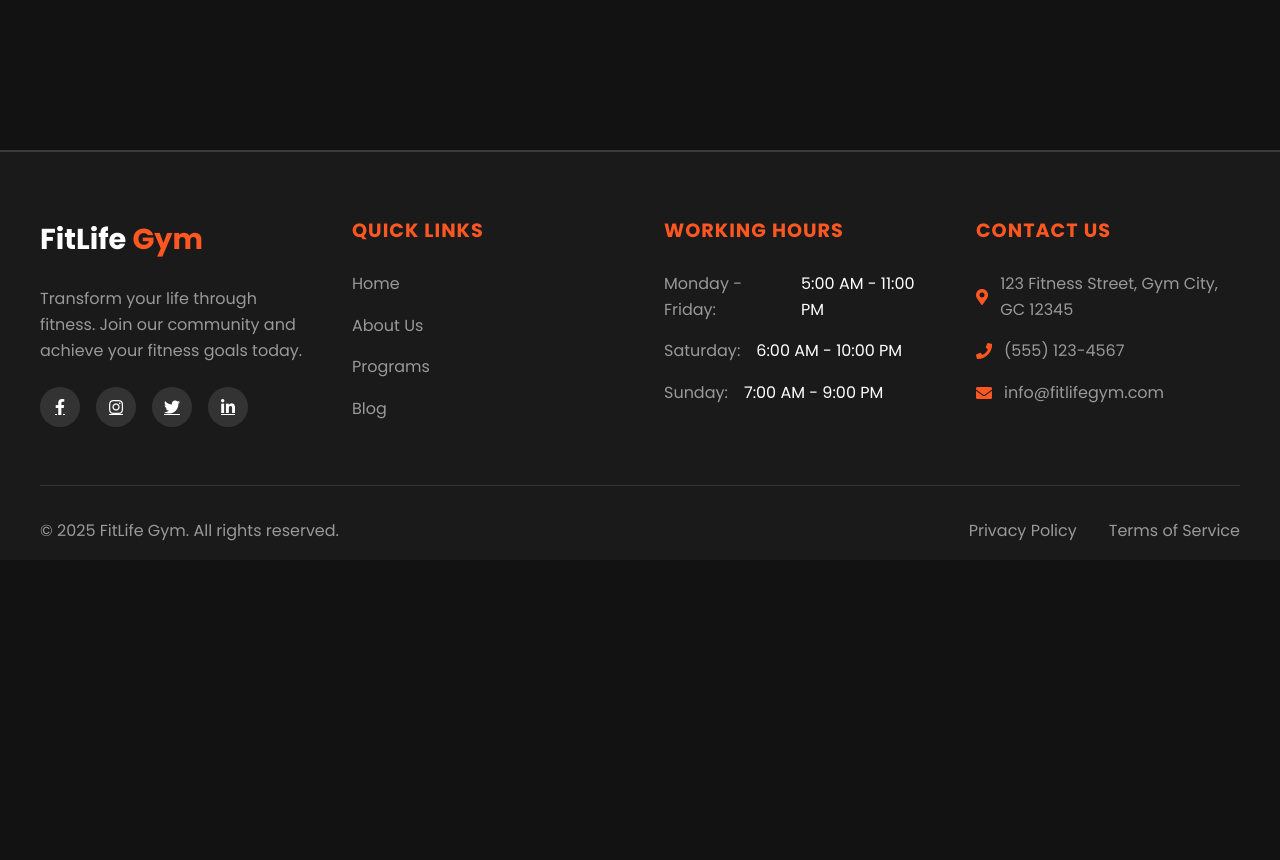
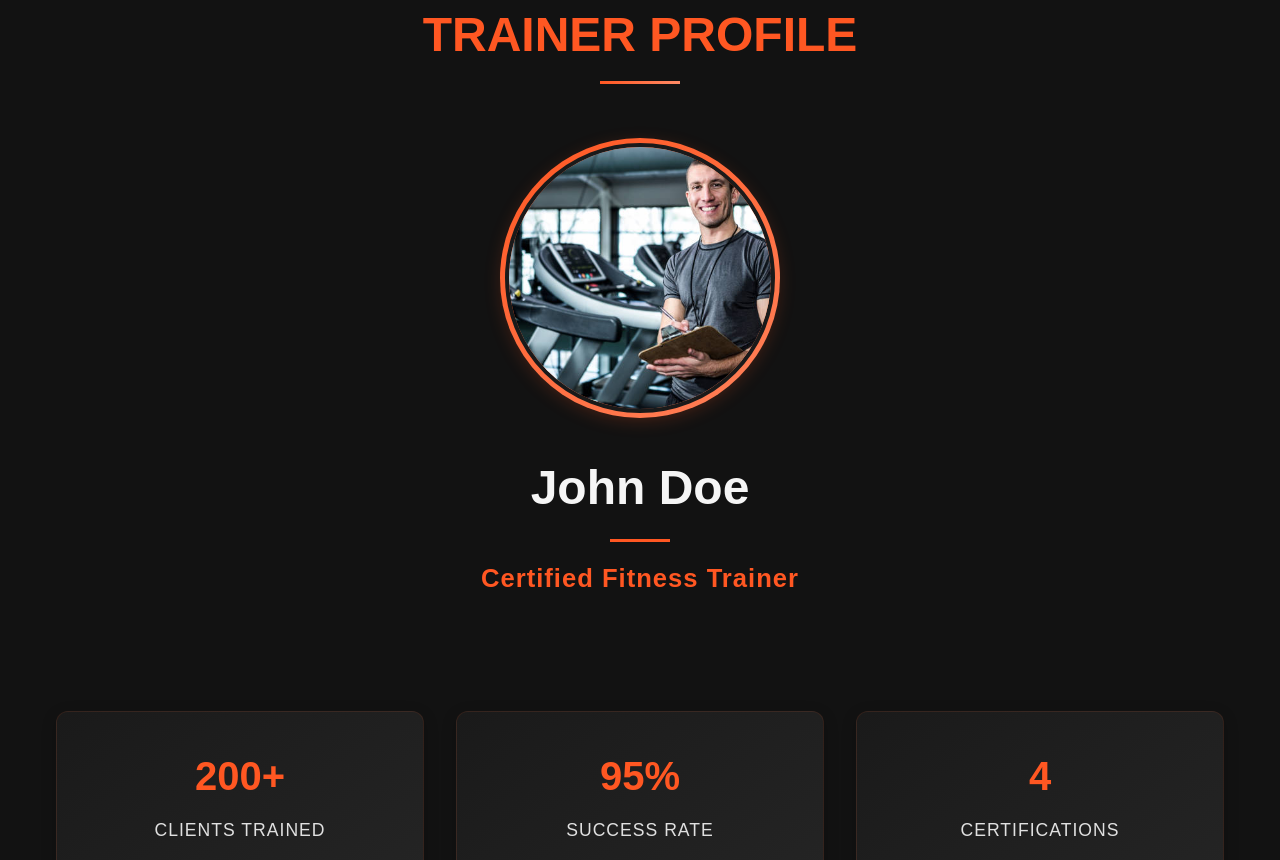
Before and after one commit to TusharGhosh56/Fit_Club, a React (Create React App) app: page /profile in a window 1280 px wide. Shown: the part 240-1100 px from the top of the page. Before the commit the page ends 800 px from the top, so only its background shows below. Built offline with nearby package versions, Linux system fonts and the light colour scheme.

Commit message:
profile page added

```diff
--- a/public/index.html
+++ b/public/index.html
@@ -26,7 +26,7 @@
       work correctly both with client-side routing and a non-root public URL.
       Learn how to configure a non-root public URL by running `npm run build`.
     -->
-    <title>React App</title>
+    <title>Fitclub - Fitness with community</title>
   </head>
   <body>
     <noscript>You need to enable JavaScript to run this app.</noscript>
--- a/src/App.js
+++ b/src/App.js
@@ -7,6 +7,7 @@ import About from './pages/About';
 import Blog from './pages/Blog';
 import Login from './pages/Login';
 import Signup from './pages/Signup';
+import Profile from './pages/Profile';
 import './App.css';
 
 function App() {
@@ -22,6 +23,7 @@ function App() {
             <Route path="/blog" element={<Blog />} />
             <Route path="/login" element={<Login />} />
             <Route path="/signup" element={<Signup />} />
+            <Route path="/profile" element={<Profile />} />
           </Routes>
         </main>
         <Footer />
--- a/src/components/Navbar.js
+++ b/src/components/Navbar.js
@@ -11,9 +11,9 @@ function Navbar() {
         <li><Link to="/about">About</Link></li>
         <li><Link to="/blog">Blog</Link></li>
         <li className="auth-links">
-          <Link to="/login" className="login-btn">Login</Link>
-          <Link to="/signup" className="signup-btn">Sign Up</Link>
+          <Link to="/login" className="login-btn">Login/Signup</Link>
         </li>
+        <li><Link to="/profile">Profile</Link></li>
       </ul>
     </nav>
   );
--- a/src/css/Navbar.css
+++ b/src/css/Navbar.css
@@ -68,6 +68,57 @@
   transform: translateY(-2px);
 }
 
+/* Add these styles to your existing Navbar.css */
+
+.profile-link {
+  display: flex;
+  align-items: center;
+}
+
+.nav-profile-photo {
+  width: 40px;
+  height: 40px;
+  border-radius: 50%;
+  object-fit: cover;
+  border: 2px solid #FF5722;
+  transition: all 0.3s ease;
+  cursor: pointer;
+}
+
+.nav-profile-photo:hover {
+  transform: scale(1.1);
+  box-shadow: 0 0 15px rgba(255, 87, 34, 0.3);
+}
+
+.nav-profile-placeholder {
+  width: 40px;
+  height: 40px;
+  border-radius: 50%;
+  background: #333;
+  display: flex;
+  align-items: center;
+  justify-content: center;
+  border: 2px solid #FF5722;
+  color: #FF5722;
+  font-size: 1.2rem;
+  transition: all 0.3s ease;
+  cursor: pointer;
+}
+
+.nav-profile-placeholder:hover {
+  transform: scale(1.1);
+  background: #444;
+  box-shadow: 0 0 15px rgba(255, 87, 34, 0.3);
+}
+
+/* Update existing styles if needed */
+.nav-links {
+  display: flex;
+  align-items: center;
+  gap: 2rem;
+}
+
+/* Responsive adjustments */
 @media (max-width: 768px) {
   .navbar {
     padding: 1rem 2rem;
@@ -84,4 +135,10 @@
   .auth-links {
     margin-top: 0.5rem;
   }
+
+  .nav-profile-photo,
+  .nav-profile-placeholder {
+    width: 35px;
+    height: 35px;
+  }
 }
--- /dev/null
+++ b/src/css/Profile.css
@@ -0,0 +1,249 @@
+.profile-container {
+    padding: 6rem 2rem;
+    background: #121212;
+    color: #f5f5f5;
+    font-family: 'Arial', sans-serif;
+    min-height: 100vh;
+}
+
+.profile-container h2 {
+    font-size: clamp(2.5rem, 4vw, 3rem);
+    text-align: center;
+    margin-bottom: 4rem;
+    color: #FF5722;
+    text-transform: uppercase;
+    position: relative;
+}
+
+.profile-container h2::after {
+    content: '';
+    position: absolute;
+    bottom: -10px;
+    left: 50%;
+    transform: translateX(-50%);
+    width: 80px;
+    height: 3px;
+    background: linear-gradient(90deg, #FF5722, #ff8a65);
+}
+
+.profile-content {
+    max-width: 1200px;
+    margin: 0 auto;
+    display: flex;
+    flex-direction: column;
+    align-items: center;
+    gap: 3rem;
+    padding: 0 1rem;
+}
+
+.profile-top {
+    width: 100%;
+    display: flex;
+    flex-direction: column;
+    justify-content: center;
+    align-items: center;
+    gap: 2rem;
+    margin-bottom: 2rem;
+}
+
+.profile-photo-container {
+    position: relative;
+    width: 280px;
+    height: 280px;
+    border-radius: 50%;
+    padding: 5px;
+    background: linear-gradient(145deg, #FF5722, #ff8a65);
+}
+
+.profile-photo {
+    width: 100%;
+    height: 100%;
+    border-radius: 50%;
+    border: 4px solid #1a1a1a;
+    transition: transform 0.3s ease;
+    object-fit: cover;
+    box-shadow: 0 4px 20px rgba(255, 87, 34, 0.3);
+}
+
+.profile-photo:hover {
+    transform: scale(1.05);
+}
+
+.profile-header {
+    text-align: center;
+}
+
+.profile-header h3 {
+    font-size: 3rem;
+    margin-bottom: 1rem;
+    color: #f5f5f5;
+    position: relative;
+    padding-bottom: 1rem;
+}
+
+.profile-header h3::after {
+    content: '';
+    position: absolute;
+    bottom: 0;
+    left: 50%;
+    transform: translateX(-50%);
+    width: 60px;
+    height: 3px;
+    background: #FF5722;
+}
+
+.profile-role {
+    font-size: 1.6rem;
+    color: #FF5722;
+    font-weight: bold;
+    letter-spacing: 1px;
+}
+
+.stats-container {
+    width: 100%;
+    display: grid;
+    grid-template-columns: repeat(3, 1fr);
+    gap: 2rem;
+    margin: 2rem 0;
+}
+
+.stat-box {
+    background: linear-gradient(145deg, #1a1a1a, #242424);
+    padding: 2rem;
+    border-radius: 12px;
+    border: 1px solid rgba(255, 87, 34, 0.1);
+    transition: all 0.3s ease;
+    text-align: center;
+    box-shadow: 0 4px 15px rgba(0, 0, 0, 0.2);
+}
+
+.stat-box:hover {
+    transform: translateY(-5px);
+    border-color: rgba(255, 87, 34, 0.3);
+    box-shadow: 0 8px 25px rgba(255, 87, 34, 0.2);
+}
+
+.stat-number {
+    font-size: 2.5rem;
+    color: #FF5722;
+    font-weight: bold;
+    margin-bottom: 0.5rem;
+}
+
+.stat-label {
+    font-size: 1.1rem;
+    color: #e0e0e0;
+    font-weight: 500;
+    text-transform: uppercase;
+    letter-spacing: 1px;
+}
+
+.profile-details {
+    width: 100%;
+}
+
+.profile-info-grid {
+    display: grid;
+    grid-template-columns: repeat(2, 1fr);
+    gap: 2rem;
+    margin-bottom: 3rem;
+}
+
+.profile-info {
+    font-size: 1.2rem;
+    color: #e0e0e0;
+    padding: 1.5rem;
+    background: linear-gradient(145deg, #1a1a1a, #242424);
+    border-radius: 12px;
+    border: 1px solid rgba(255, 87, 34, 0.1);
+    transition: transform 0.3s ease;
+    box-shadow: 0 4px 15px rgba(0, 0, 0, 0.2);
+}
+
+.profile-info:hover {
+    transform: translateY(-5px);
+    border-color: rgba(255, 87, 34, 0.3);
+    box-shadow: 0 8px 25px rgba(255, 87, 34, 0.2);
+}
+
+.profile-info strong {
+    color: #FF5722;
+    margin-right: 0.5rem;
+    font-size: 1.1rem;
+}
+
+.profile-bio {
+    font-size: 1.2rem;
+    color: #e0e0e0;
+    line-height: 1.8;
+    padding: 2rem;
+    background: linear-gradient(145deg, #1a1a1a, #242424);
+    border-radius: 12px;
+    border: 1px solid rgba(255, 87, 34, 0.1);
+    box-shadow: 0 4px 15px rgba(0, 0, 0, 0.2);
+}
+
+/* Responsive Design */
+@media (max-width: 1024px) {
+    .profile-content {
+        max-width: 900px;
+    }
+}
+
+@media (max-width: 900px) {
+    .profile-photo-container {
+        width: 240px;
+        height: 240px;
+    }
+
+    .stats-container {
+        grid-template-columns: repeat(3, 1fr);
+        gap: 1.5rem;
+    }
+
+    .profile-info-grid {
+        grid-template-columns: 1fr;
+    }
+}
+
+@media (max-width: 600px) {
+    .profile-container {
+        padding: 4rem 1rem;
+    }
+
+    .profile-header h3 {
+        font-size: 2.5rem;
+    }
+
+    .profile-role {
+        font-size: 1.4rem;
+    }
+
+    .stats-container {
+        grid-template-columns: repeat(2, 1fr);
+        gap: 1rem;
+    }
+
+    .stat-number {
+        font-size: 2rem;
+    }
+}
+
+@media (max-width: 480px) {
+    .profile-photo-container {
+        width: 200px;
+        height: 200px;
+    }
+
+    .stats-container {
+        grid-template-columns: 1fr;
+    }
+
+    .stat-box {
+        padding: 1.5rem;
+    }
+
+    .profile-info {
+        padding: 1.2rem;
+    }
+}
--- /dev/null
+++ b/src/pages/Profile.js
@@ -0,0 +1,70 @@
+import React from "react";
+import '../css/Profile.css';
+import image1 from '../assets/images/image1.jpg'; // Reusing image from About page
+
+const Profile = () => {
+  // Simulated logged-in user data (replace with actual data from backend)
+  const user = {
+    name: "John Doe",
+    role: "Certified Fitness Trainer",
+    email: "john.doe@example.com",
+    phone: "+1 (123) 456-7890",
+    experience: "5 years in strength training and nutrition coaching",
+    bio: "Passionate fitness coach dedicated to helping clients achieve their health and fitness goals through personalized training and nutritional guidance. Specialized in strength training, HIIT workouts, and nutrition planning. Committed to creating sustainable fitness journeys for clients of all levels.",
+    photo: image1, // Reusing photo from About page
+    stats: {
+      clientsTrained: "200+",
+      successRate: "95%",
+      certifications: "4"
+    }
+  };
+
+  return (
+    <div className="profile-container">
+      <h2>Trainer Profile</h2>
+      <div className="profile-content">
+        <div className="profile-top">
+          <div className="profile-photo-container">
+            <img src={user.photo} alt="Profile" className="profile-photo" />
+          </div>
+          <div className="profile-header">
+            <h3>{user.name}</h3>
+            <p className="profile-role">{user.role}</p>
+          </div>
+        </div>
+
+        <div className="stats-container">
+          <div className="stat-box">
+            <div className="stat-number">{user.stats.clientsTrained}</div>
+            <div className="stat-label">Clients Trained</div>
+          </div>
+          <div className="stat-box">
+            <div className="stat-number">{user.stats.successRate}</div>
+            <div className="stat-label">Success Rate</div>
+          </div>
+          <div className="stat-box">
+            <div className="stat-number">{user.stats.certifications}</div>
+            <div className="stat-label">Certifications</div>
+          </div>
+        </div>
+
+        <div className="profile-details">
+          <div className="profile-info-grid">
+            <div className="profile-info">
+              <strong>Email:</strong> {user.email}
+            </div>
+            <div className="profile-info">
+              <strong>Phone:</strong> {user.phone}
+            </div>
+            <div className="profile-info">
+              <strong>Experience:</strong> {user.experience}
+            </div>
+          </div>
+          <div className="profile-bio">{user.bio}</div>
+        </div>
+      </div>
+    </div>
+  );
+};
+
+export default Profile;
```
